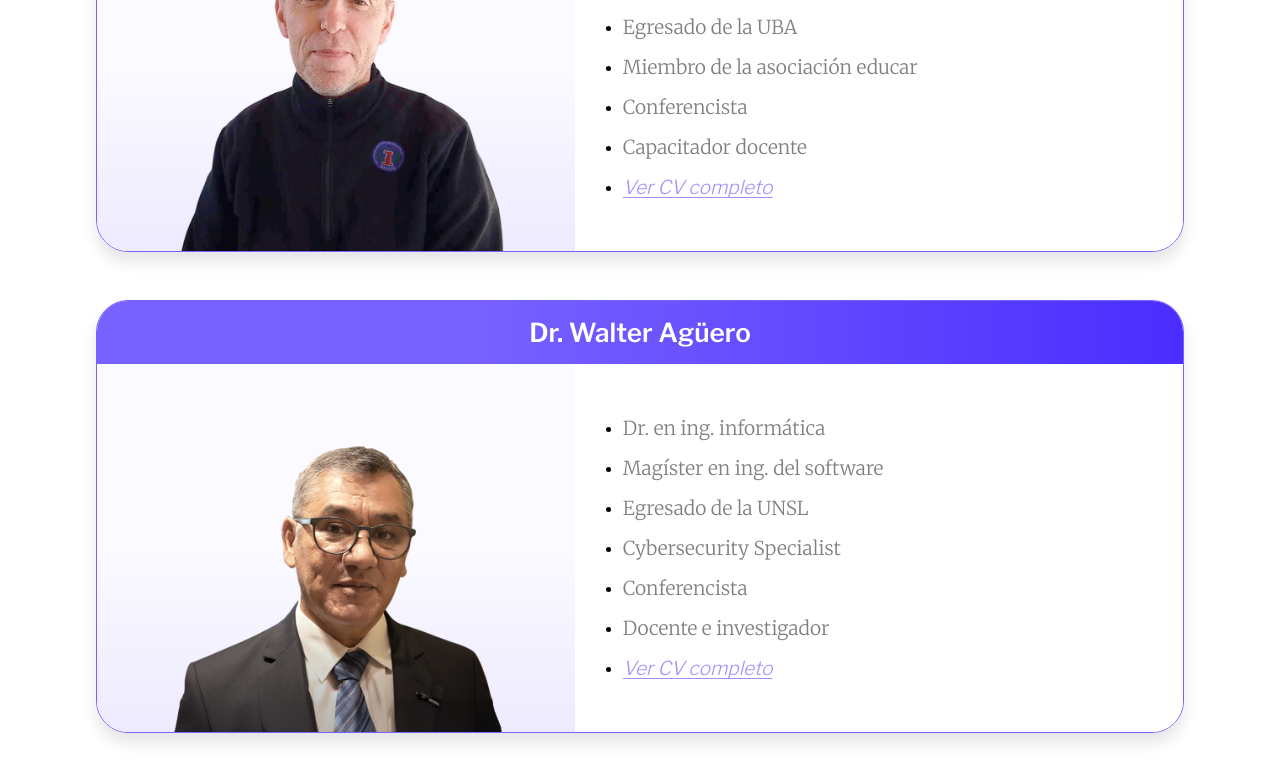
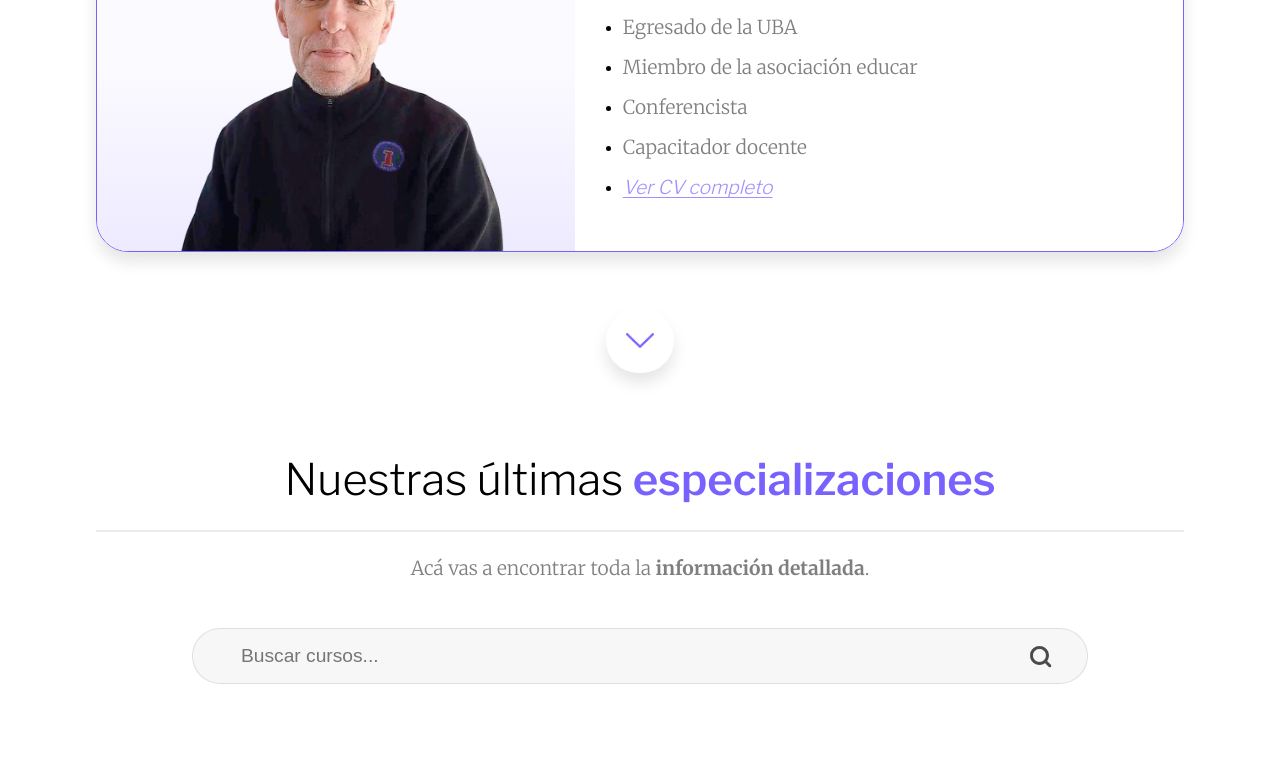
Before and after one commit to valedominguezl/isef-main, a React (Vite) app: page /Especializaciones in a window 1280 px wide. Shown: the part 2461-3224 px from the top of the page. Built offline with nearby package versions, Linux system fonts and the light colour scheme.

Commit message:
liderazgo y cambio

```diff
--- a/src/components/especializaciones/cuerpo/Cuerpo.jsx
+++ b/src/components/especializaciones/cuerpo/Cuerpo.jsx
@@ -1,16 +1,23 @@
-import React, { useEffect, useRef } from "react";
+import React, { useEffect, useRef, useState } from "react";
 import styles from "./Cuerpo.module.scss";
+
 import nelio from "@/assets/media/especializaciones/profesionales/nelioLogo.webp";
 import roig from "@/assets/media/especializaciones/profesionales/roigLogo.webp";
 import rosler from "@/assets/media/especializaciones/profesionales/roslerLogo.webp";
 import walter from "@/assets/media/especializaciones/profesionales/walter.webp";
+import hernan from "@/assets/media/especializaciones/profesionales/hernan.webp";
 
 import LoadingAnchor from "@/components/funciones/loadingBar/LoadingAnchor";
+
 import { Swiper, SwiperSlide } from "swiper/react";
 import "swiper/css";
 import "swiper/css/navigation";
 import "swiper/css/pagination";
 import { Navigation, Pagination } from "swiper/modules";
+
+// mismos íconos que usás en Cursos
+import flecha from "@/assets/simbols/faqFlechaActive.webp";
+import flechaHover from "@/assets/simbols/faqFlechaInactiveDown.webp";
 
 const profesionales = [
   {
@@ -55,7 +62,6 @@ const profesionales = [
     cvLink:
       "https://docs.google.com/document/d/11ZTbfKO9EX_wrErNIL0ux8G9sIs97G_g/edit?usp=sharing&ouid=104941986694218560787&rtpof=true&sd=true",
   },
-
   {
     nombre: "Dr. Walter Agüero",
     img: walter,
@@ -70,27 +76,63 @@ const profesionales = [
     cvLink:
       "https://docs.google.com/document/d/1mLVtcBEoEj83_hyjJW-Ek-KFTfXYsDe-/edit?usp=sharing&ouid=101394837957796627452&rtpof=true&sd=true",
   },
+
+  {
+    nombre: "Lic. Hernán Araujo",
+    img: hernan,
+    descripcion: [
+      "Lic. en administración",
+      "Magíster en economía y administración",
+      "Egresado de la UNSJ",
+      "Conferencista",
+      "Docente e investigador",
+    ],
+    cvLink:
+      "https://docs.google.com/document/d/1a7zzJu-dT0TkrlEZ-uyFc8kDflUwT7o8/edit?usp=sharing&ouid=101394837957796627452&rtpof=true&sd=true",
+  },
 ];
 
 const Cuerpo = () => {
   const containerRef = useRef(null);
   const effectRef = useRef(null);
 
+  // Desktop: 3 iniciales, luego +5 por click
+  const [visibleCount, setVisibleCount] = useState(3);
+  const [hover, setHover] = useState(false);
+
+  // Fuerza que los nuevos ítems aparezcan visibles al instante (sin observer)
+  const [forceReveal, setForceReveal] = useState(false);
+
+  const isDesktop = () =>
+    typeof window !== "undefined" &&
+    window.matchMedia("(min-width: 1025px)").matches;
+
+  // Si cambiás a desktop, reseteamos a 3 visibles
+  useEffect(() => {
+    const mq = window.matchMedia("(min-width: 1025px)");
+    const handler = (e) => {
+      if (e.matches) setVisibleCount(3);
+    };
+    if (mq.addEventListener) mq.addEventListener("change", handler);
+    else mq.addListener(handler);
+    return () => {
+      if (mq.removeEventListener) mq.removeEventListener("change", handler);
+      else mq.removeListener(handler);
+    };
+  }, []);
+
+  // Observer para título + cada .profesional actualmente montado
   useEffect(() => {
     const container = containerRef.current;
     const effect = effectRef.current;
     if (!container && !effect) return;
 
-    // Selecciona elementos a animar
     const titulo = container?.querySelector(`.${styles.titulo}`);
     const profesionalesChildren = effect?.querySelectorAll(
       `.${styles.profesional}`
     );
+    const elements = [titulo, ...(profesionalesChildren || [])].filter(Boolean);
 
-    // Filtra y agrupa los elementos que necesitan animación
-    const animatedElements = [titulo, ...profesionalesChildren].filter(Boolean);
-
-    // IntersectionObserver
     const observer = new IntersectionObserver(
       (entries, obs) => {
         entries.forEach((entry) => {
@@ -103,13 +145,34 @@ const Cuerpo = () => {
       { threshold: 0.1 }
     );
 
-    animatedElements.forEach((el) => observer.observe(el));
+    elements.forEach((el) => observer.observe(el));
+    return () => observer.disconnect();
+  }, [visibleCount]);
 
-    // Cleanup
-    return () => {
-      animatedElements.forEach((el) => observer.unobserve(el));
-    };
-  }, []);
+  // Si venimos de "Ver más", marcamos visibles YA los montados (incluye nuevos)
+  useEffect(() => {
+    if (!forceReveal) return;
+    const effect = effectRef.current;
+    if (!effect) return;
+
+    effect
+      .querySelectorAll(`.${styles.profesional}`)
+      .forEach((el) => el.classList.add(styles.visible));
+
+    setForceReveal(false);
+  }, [forceReveal]);
+
+  // Subconjunto a renderizar en desktop
+  const profesionalesDesktop = isDesktop()
+    ? profesionales.slice(0, Math.min(visibleCount, profesionales.length))
+    : profesionales;
+
+  const handleShowMore = () => {
+    setVisibleCount((prev) => Math.min(prev + 5, profesionales.length));
+    setForceReveal(true); // aparece inmediatamente
+  };
+
+  const canShowMore = isDesktop() && visibleCount < profesionales.length;
 
   return (
     <div className={styles.container} ref={containerRef}>
@@ -124,8 +187,9 @@ const Cuerpo = () => {
         </p>
       </div>
 
+      {/* Lista para desktop (tu CSS ya la oculta en mobile) */}
       <div className={styles.profesionales} ref={effectRef}>
-        {profesionales.map((profesional, index) => (
+        {profesionalesDesktop.map((profesional, index) => (
           <div key={index} className={styles.profesional}>
             <h3>
               <strong>{profesional.nombre}</strong>
@@ -153,6 +217,21 @@ const Cuerpo = () => {
         ))}
       </div>
 
+      {/* Botón Mostrar más (solo desktop y si hay más para ver) */}
+      {canShowMore && (
+        <div
+          className={styles.showMore}
+          role="button"
+          aria-label="Mostrar más científicos"
+          onClick={handleShowMore}
+          onMouseEnter={() => setHover(true)}
+          onMouseLeave={() => setHover(false)}
+        >
+          <img src={hover ? flecha : flechaHover} alt="Mostrar más" />
+        </div>
+      )}
+
+      {/* Swiper para mobile/tablet (sin cambios) */}
       <Swiper
         className={styles.swiperCont}
         centeredSlides={true}
--- a/src/components/especializaciones/cuerpo/Cuerpo.module.scss
+++ b/src/components/especializaciones/cuerpo/Cuerpo.module.scss
@@ -21,7 +21,7 @@
       width: 100%;
       background: var(--grad-btn-color);
       color: white;
-            font-size: calc(var(--fs-h3) * .8);
+      font-size: calc(var(--fs-h3) * 0.8);
     }
 
     ul {
@@ -35,8 +35,8 @@
         font-weight: var(--light);
         color: var(--principal);
         font-size: var(--fs-txt);
-                opacity: .7;
-                transition: .3s;
+        opacity: 0.7;
+        transition: 0.3s;
 
         &:hover {
           opacity: 1;
@@ -68,21 +68,20 @@
   }
 
   .swiperCont {
-
     :global(.swiper-button-prev) {
       border-radius: 300rem;
-            background: rgba(black, .8);
+      background: rgba(black, 0.8);
       padding: 30px 20px;
       width: fit-content;
     }
 
     :global(.swiper-button-disabled) {
-            background: rgba(black, .8);
+      background: rgba(black, 0.8);
     }
 
     :global(.swiper-button-next) {
       border-radius: 300rem;
-            background: rgba(black, .8);
+      background: rgba(black, 0.8);
       padding: 30px 20px;
       width: fit-content;
     }
@@ -118,7 +117,7 @@
       pointer-events: none;
 
       p {
-                color: white
+        color: white;
       }
 
       img {
@@ -131,7 +130,6 @@
 }
 
 @keyframes bounce {
-
   0%,
   20%,
   50%,
@@ -157,6 +155,24 @@
   gap: 1.5em;
   width: 100%;
   padding: 0 var(--padding-100);
+}
+
+.showMore {
+  display: none;
+  align-items: center;
+  justify-content: center;
+  border-radius: 300em;
+  padding: 20px;
+  cursor: pointer;
+  box-shadow: var(--shadow-out);
+  transition: all 0.2s ease;
+  background: white;
+
+  img {
+    width: auto;
+    height: 25px;
+    object-fit: contain;
+  }
 }
 
 .swiperCont {
@@ -210,7 +226,7 @@
 
 @for $i from 1 through 6 {
   .profesionales .profesional:nth-child(#{$i}) {
-        transition-delay: .2s * $i;
+    transition-delay: 0.2s * $i;
   }
 }
 
@@ -238,7 +254,6 @@
 }
 
 @media (max-width: 1024px) and (min-width: 768px) {
-
   .container {
     :global(.swiper-button-prev) {
       width: 30%;
@@ -251,7 +266,6 @@
 }
 
 @media (max-width: 850px) and (min-width: 768px) {
-
   .swiperCont {
     :global(.swiper-button-prev) {
       margin-left: 20px;
@@ -264,9 +278,7 @@
 }
 
 @media (max-width: 1024px) and (min-width: 850px) {
-
   .swiperCont {
-
     :global(.swiper-button-prev) {
       margin-left: 30px;
     }
@@ -278,7 +290,6 @@
 }
 
 @media (max-width: 1024px) and (min-width: 700px) {
-
   .swiperSlide {
     border: none;
     box-shadow: none;
@@ -293,7 +304,6 @@
 }
 
 @media (max-width: 1024px) {
-
   .container {
     gap: 0;
   }
@@ -306,11 +316,13 @@
   .profesionales {
     display: none;
   }
-
-
 }
 
 @media (min-width: 1025px) {
+  .showMore {
+    display: flex;
+    margin-top: 0.5rem;
+  }
 
   .profesionales {
     display: flex;
@@ -329,7 +341,7 @@
         width: 100%;
         background: var(--grad-btn-color);
         color: white;
-                font-size: calc(var(--fs-h3) * .8);
+        font-size: calc(var(--fs-h3) * 0.8);
         text-align: center;
       }
 
@@ -366,5 +378,4 @@
       }
     }
   }
-
 }
--- /dev/null
+++ b/src/components/especializaciones/cursos/cursosData/data/liderazgo.jsx
@@ -0,0 +1,120 @@
+import getCourseImage from "../getCourseImage";
+
+const liderazgo = {
+  name: "liderazgo",
+  estado: "¡Nuevo!",
+  destacado: true,
+  title: "Liderazgo y gestión del cambio",
+  subTitle: "Entendiendo las organizaciones",
+  bgImage: getCourseImage("liderazgo.webp"),
+  expositor: "Lic. Hernán Araujo",
+  descripcion: (
+    <p>
+      {" "}
+      Hacen falta <strong>líderes</strong> —políticos y{" "}
+      <strong>profesores de Educación Física</strong>— capaces de impulsar el{" "}
+      <strong>cambio</strong> que necesitan nuestros niños desde la salud y la
+      educación.
+      <br />
+      <br />
+      No alcanza con conocer los beneficios de la{" "}
+      <strong>neuroplasticidad</strong> o del ejercicio en enfermedades
+      crónicas; hay que llegar a los{" "}
+      <strong>ámbitos donde se deciden las políticas</strong> y convertir
+      evidencia en acción. Para que el cambio sea efectivo y duradero se
+      requieren profesionales formados en{" "}
+      <strong>Liderazgo y Gestión del Cambio</strong>.
+      <br />
+      <br />
+      En esta capacitación, el Lic. Hernán Eduardo Sosa Araujo brindará{" "}
+      <strong>herramientas prácticas</strong> para enfrentar contextos de
+      cambio, conducir equipos y ordenar procesos en la{" "}
+      <strong>gestión pública y privada</strong>, aplicando marcos y
+      diagnósticos (FODA, PEST/PESTEL, 7S, PDCA) para lograr{" "}
+      <strong>impacto duradero</strong> en los procesos administrativos que
+      inciden en la sociedad.{" "}
+    </p>
+  ),
+  duracion: "5 encuentros, jueves de 19 a 21 horas",
+  modalidad: "Presencial en la sede principal",
+  costo: null,
+  inicio: "25/09/2025",
+  importante:
+    "El trabajo integrador final no tendrá recuperatorio, quien no lo apruebe, no se le dará por aprobado el curso.",
+  condiciones:
+    "Finalizado el curso, se deberá presentar un trabajo integrador final obligatorio (condición necesaria y suficiente para su APROBACIÓN DEFINITIVA). Para acceder al mismo es necesario tener 80% asistencia. La aprobación del mismo se logrará con un 60%.",
+  temario: [
+    {
+      tema: "Módulo I",
+      subtemas: [
+        { tema: "Organización" },
+        { tema: "Concepto Sistémico: Sistema Social" },
+        { tema: "Características" },
+        { tema: "Cultura Organizacional: Elementos" },
+        { tema: "Clima Organizacional" },
+        { tema: "Características de la Cultura" },
+        {
+          tema: "Organigrama: Tipos de Organigrama según su distribución gráfica",
+        },
+        { tema: "Carácter Organizacional" },
+        { tema: "Departamentalización" },
+        { tema: "Estructura Organizacional" },
+        { tema: "Liderazgo" },
+        { tema: "Estilos de Liderazgo" },
+        { tema: "Liderazgo vs. Jefatura" },
+        { tema: "Necesidades" },
+        { tema: "Motivación" },
+      ],
+    },
+    {
+      tema: "Módulo II",
+      subtemas: [
+        { tema: "Cambio Organizacional" },
+        { tema: "Tipos de Cambio" },
+        { tema: "Necesidades de Cambio" },
+        { tema: "Reacciones Humanas ante el cambio" },
+        { tema: "Herramientas para Gestionar el Cambio" },
+        { tema: "Rol del Líder en los Procesos de Cambio" },
+        {
+          tema: "Análisis PEST: Factores Políticos, Económicos, Sociales y Tecnológicos",
+        },
+        {
+          tema: "Análisis PESTEL: Incorporación Aspectos Ecológicos y Legales",
+        },
+        {
+          tema: "Análisis FODA: Fortalezas, Oportunidades, Debilidades y Amenazas",
+        },
+        { tema: "Ciclo Deming PDCA" },
+      ],
+    },
+    {
+      tema: "Módulo III",
+      subtemas: [
+        {
+          tema: "Modelo de las 7S: Estrategia (Strategy), Estructura (Structure), Sistemas (Systems), Estilo (Style), Valores compartidos (Shared values), Personal (Staff), Habilidades (Skills)",
+        },
+        {
+          tema: "Las 5 Fuerzas de Porter: Poder de negociación de los compradores o clientes, poder de negociación de los proveedores o vendedores, amenaza de nuevos competidores, amenaza de productos sustitutos, rivalidad entre los competidores",
+        },
+        { tema: "Management Visual (5S): Seiri; Clasificar, eliminar lo no esencial | Seiton; Ordenar, configurar el área de trabajo | Seiso; Brillar, limpiar el ambiente | Seiketsu; Sistematizar, definir procedimientos | Shitsuke; Estandarizar, medición y cumplimiento de los requisitos" },
+      ],
+    },
+    {
+      tema: "Módulo IV",
+      subtemas: [
+        { tema: "Proceso de Toma de decisiones" },
+        { tema: "Proceso Administrativo: Actividades pre-ejecutivas, actividades ejecutivas, supervisión" },
+        { tema: "Recursos de las Organizaciones" },
+        { tema: "Tipos de Recursos" },
+        { tema: "Discreción" },
+        { tema: "Excelencia" },
+        { tema: "Principios Generales de la Administración" },
+        {
+          tema: "Beneficios de los Valores de la Organización: Visión, Misión, Valores",
+        },
+      ],
+    },
+  ],
+};
+
+export default liderazgo;
```
Also changed, not shown: src/components/home/novedades/novedadLista.js (+10 -0 lines), src/assets/media/especializaciones/cursos/liderazgo.webp (added), src/assets/media/especializaciones/profesionales/hernan.webp (added). Lines whose indentation alone changed are shown as unchanged.
